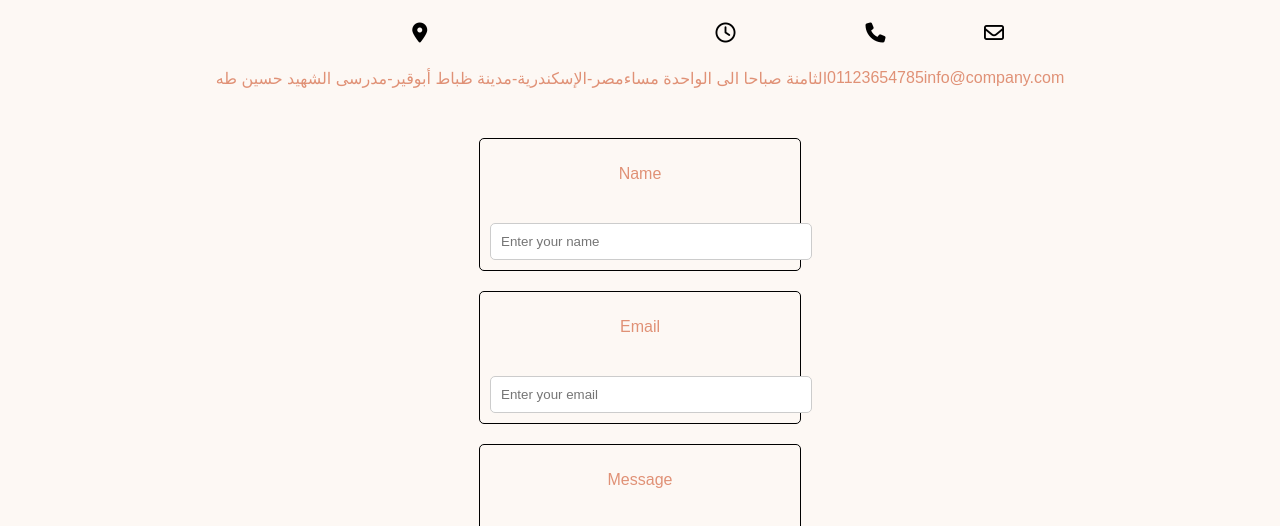
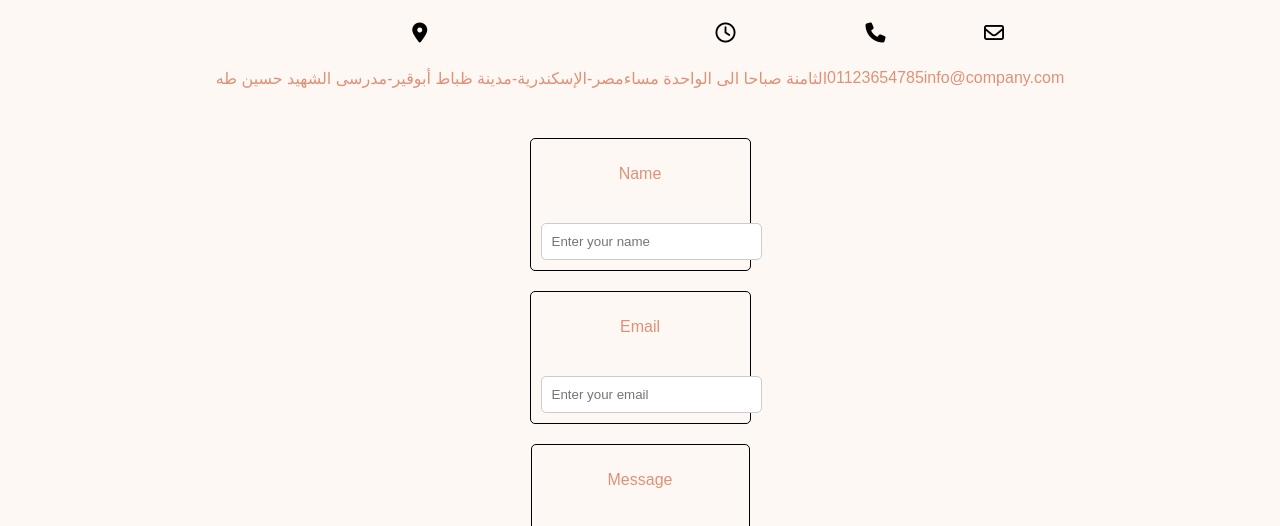
Before and after one commit to khaledalhalwagy/Dawr, a plain HTML site: page Contact_Us.html in a window 1280 px wide. Shown: the part 263-789 px from the top of the page. Drawn offline with Linux system fonts and the light colour scheme.

Commit message:
Update Contact_Us.css

```diff
--- a/Contact_Us.css
+++ b/Contact_Us.css
@@ -100,10 +100,14 @@ p {
     border-radius: 5px;
     padding: 10px;
     margin-bottom: 20px;
-    width: 80%;
-    max-width: 300px;
-    margin-right: auto;
-    margin-left: auto;
+}
+
+.small-box {
+    width: 100px;
+}
+
+.large-box {
+    height: 200px;
 }
 
 input, textarea {
```
